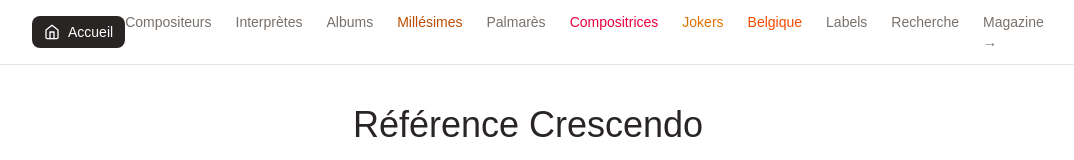
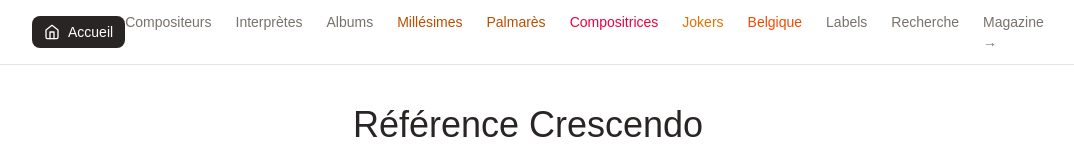
Before and after one commit to pjtribot-blip/ref-crescendo, a Next.js app: page / in a window 1280 px wide. Shown: the top 160 px of the page, without its empty margins (112-1186 px from the left). Built offline with nearby package versions, Linux system fonts and the light colour scheme; no server answers; the database is empty.

Commit message:
Style Palmarès nav link in amber
Co-Authored-By: Claude Opus 4.7 (1M context) <noreply@anthropic.com>

```diff
--- a/app/layout.js
+++ b/app/layout.js
@@ -20,7 +20,7 @@ export default function RootLayout({ children }) {
               <a href="/interpretes" className="hover:text-stone-800 transition-colors">Interprètes</a>
               <a href="/albums" className="hover:text-stone-800 transition-colors">Albums</a>
               <a href="/millesimes" className="hover:text-amber-800 transition-colors text-amber-700 font-medium">Millésimes</a>
-              <a href="/palmares" className="hover:text-stone-800 transition-colors">Palmarès</a>
+              <a href="/palmares" className="hover:text-amber-900 transition-colors text-amber-700 font-medium">Palmarès</a>
               <a href="/compositrices" className="hover:text-rose-800 transition-colors text-rose-600 font-medium">Compositrices</a>
               <a href="/jokers" className="hover:text-stone-800 transition-colors text-amber-600">Jokers</a>
               <a href="/belgique" className="hover:text-orange-800 transition-colors text-orange-600 font-medium">Belgique</a>
```
